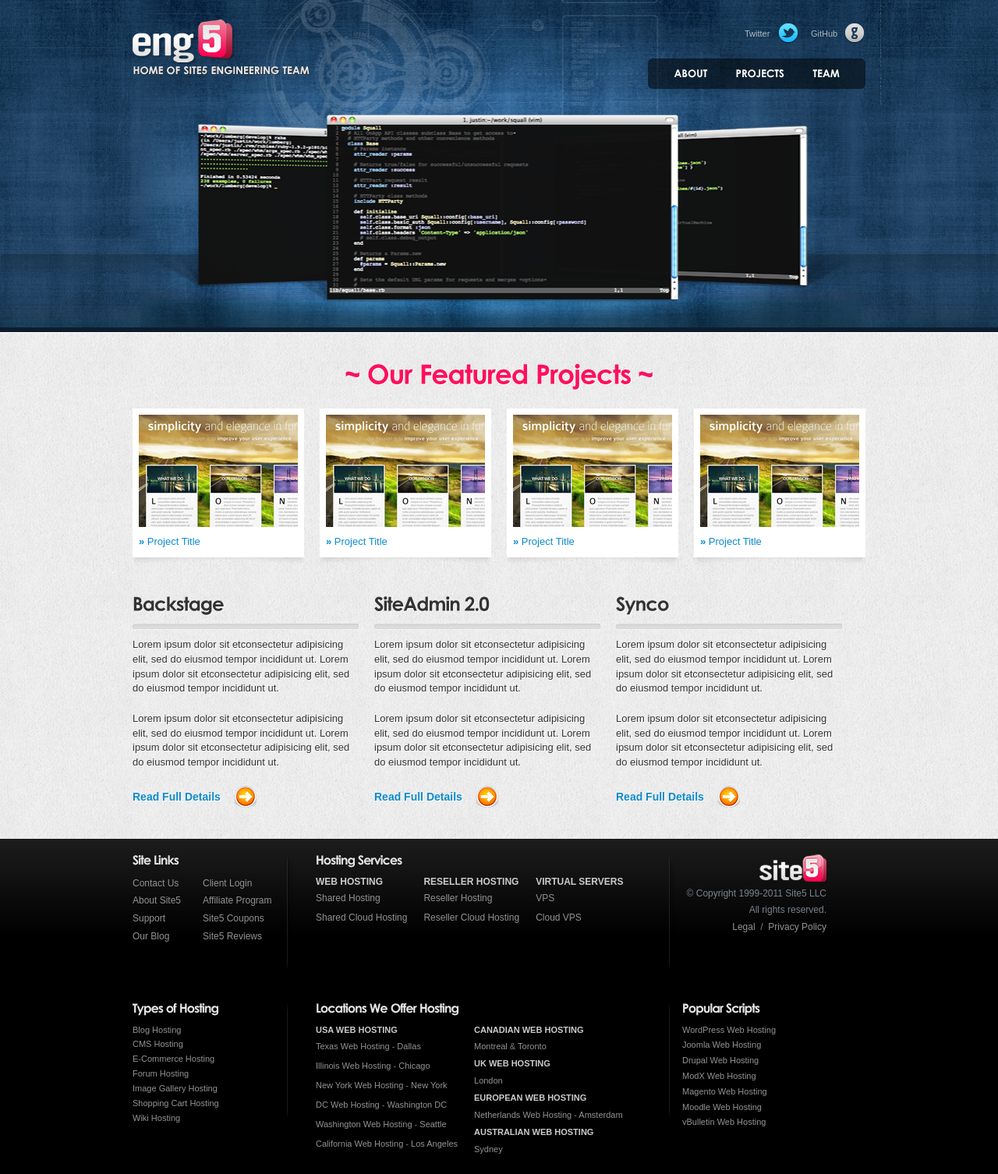
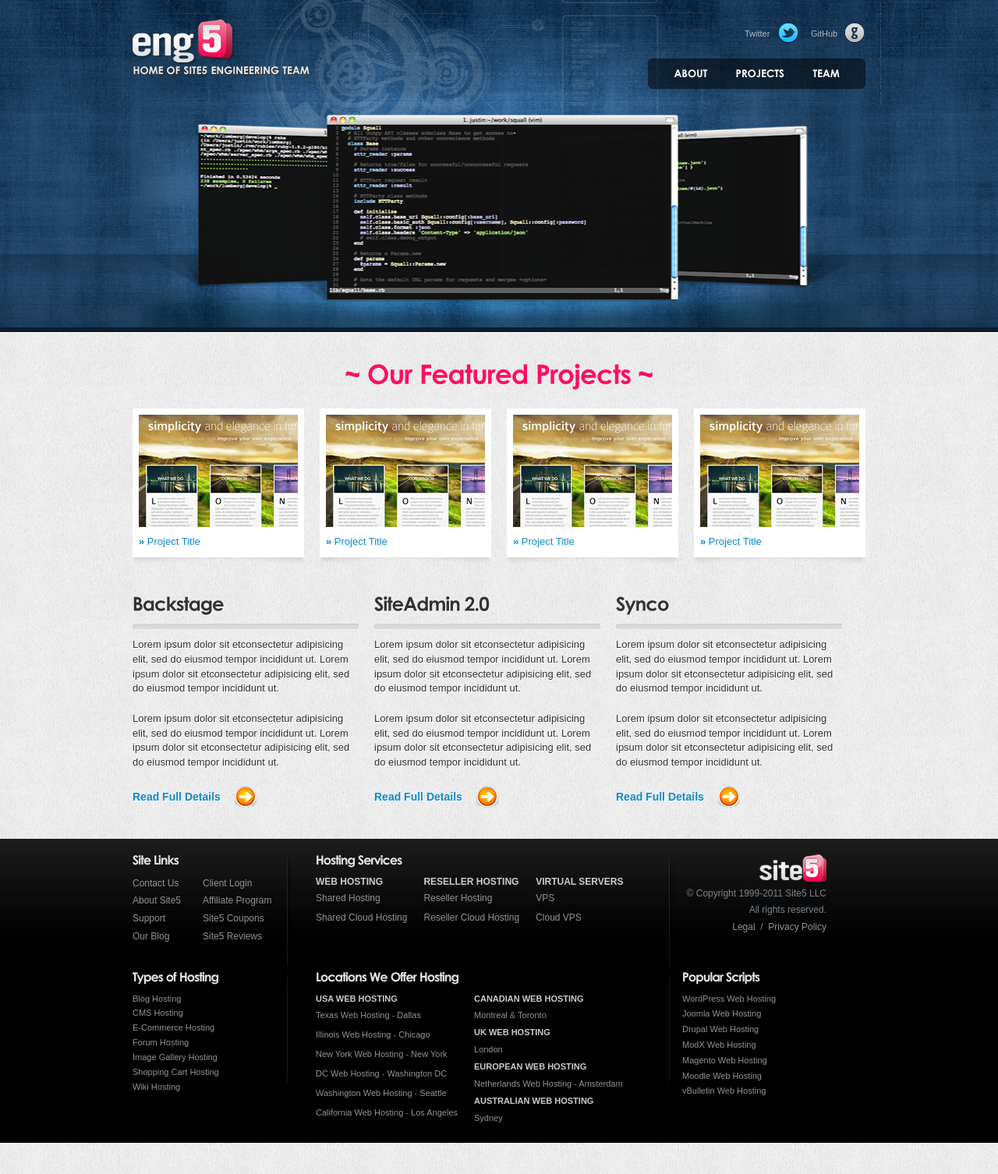
Before and after one commit to digideskio/eng5.com, a Jekyll site: the page built from index.html, in a window 1280 px wide. Shown: the whole page at 78% size. Built offline with Jekyll 4.4.1, drawn with Linux system fonts in a browser that asks for light colours; Markdown is read by kramdown in place of the engine named in the settings.

Commit message:
CSS update

```diff
--- a/css/style.css
+++ b/css/style.css
@@ -415,8 +415,13 @@ body#home  #header {
 	height:110px;
 	float:left;
 	margin-right:30px;
+	padding-bottom:40px;
+}
+
+.footer-hosting {
 	padding-bottom:80px;
 }
+
 .footer-links ul li {
 	width:90px;
 	float:left;
```
